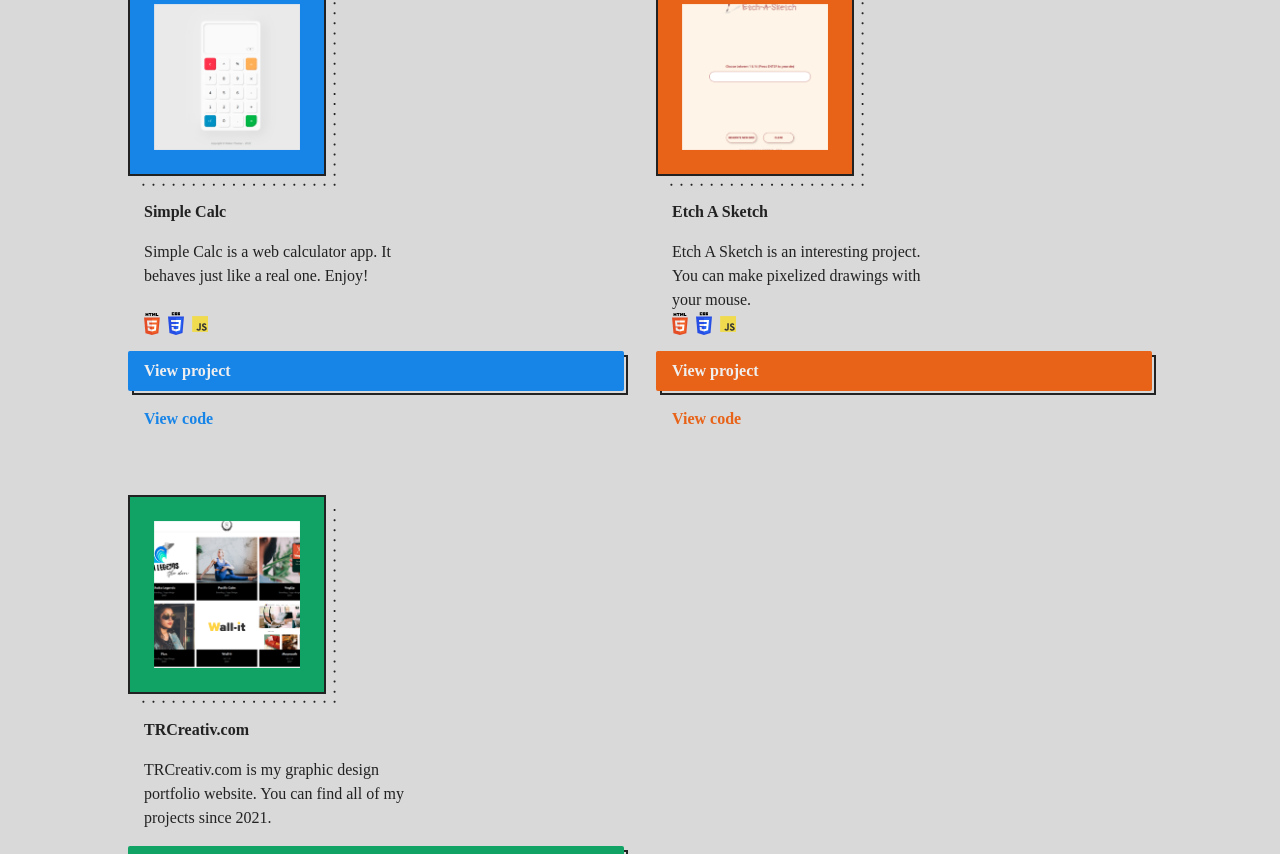
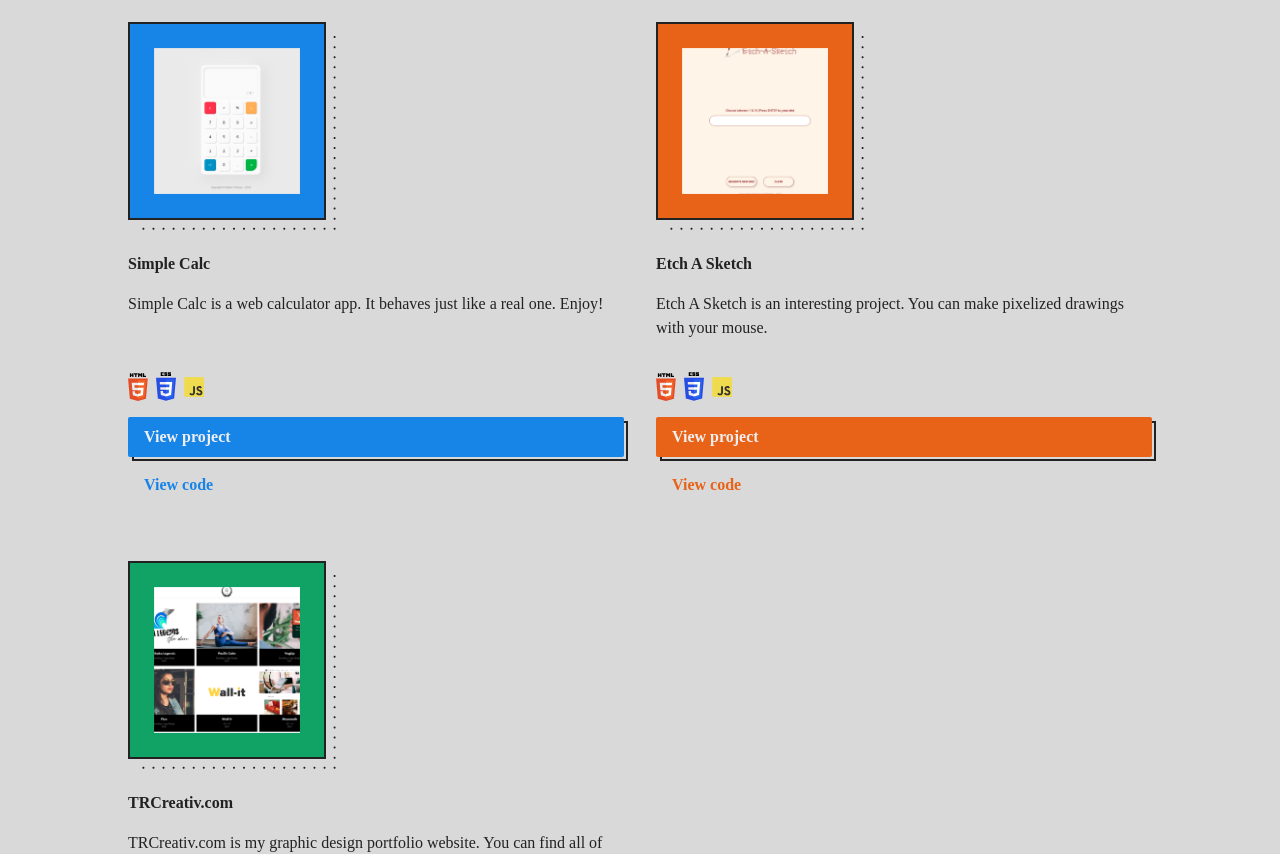
Before and after one commit to F4LC0NN/trcreativ.dev, a React (Create React App) app: page / in a window 1280 px wide. Shown: the part 2931-3785 px from the top of the page. Built offline with nearby package versions, Linux system fonts and the light colour scheme.

Commit message:
Rework text position for project cards

```diff
--- a/src/components/home/main/projects/showcases/Showcases.tsx
+++ b/src/components/home/main/projects/showcases/Showcases.tsx
@@ -26,6 +26,10 @@ const $showcasesItem = `
 
 const $imageContainer = `
   relative
+  mb-8
+  sm:mb-8
+  md:mb-8
+  lg:mb-8
 `;
 
 const $cardImageDecoration = `
@@ -35,24 +39,21 @@ const $cardImageDecoration = `
   -z-10
 `;
 
+const $cardTextContainer = `
+  grid
+  gap-4
+  mb-4
+`;
+
 const $cardTitle = `
-  lg:mt-2
-  py-4
-  lg:p-4
   font-bold
 `;
 
 const $cardDescription = `
-  lg:w-[60%]
-  lg:h-[5vh]
-  block
-  lg:px-4
-  lg:mb-4
+  lg:h-16
 `;
 
 const $cardTechnoList = `
-  py-4
-  lg:p-4
   flex
   items-center
   gap-2
@@ -60,6 +61,7 @@ const $cardTechnoList = `
 
 const $cardTechnoImage = `
   w-4
+  lg:w-5
 `;
 
 const $cardButtonContainer = `
@@ -103,6 +105,7 @@ function Showcases() {
                 />
                 <img src={item.imageSrc} alt={item.imageAlt} />
               </div>
+              <div className={$cardTextContainer}>
                 <h1 className={$cardTitle}>{item.title}</h1>
                 <p className={$cardDescription}>{item.description}</p>
                 <ul className={$cardTechnoList}>
@@ -114,6 +117,7 @@ function Showcases() {
                     ))
                   }
                 </ul>
+              </div>
               <div className={$cardButtonContainer}>
                 <div className={$projectButtonContainer}>
                   <a href={item.buttonLink} target="_blank" rel="noreferrer" className={$projectButtonLink}>
```
Lines whose indentation alone changed are shown as unchanged.
